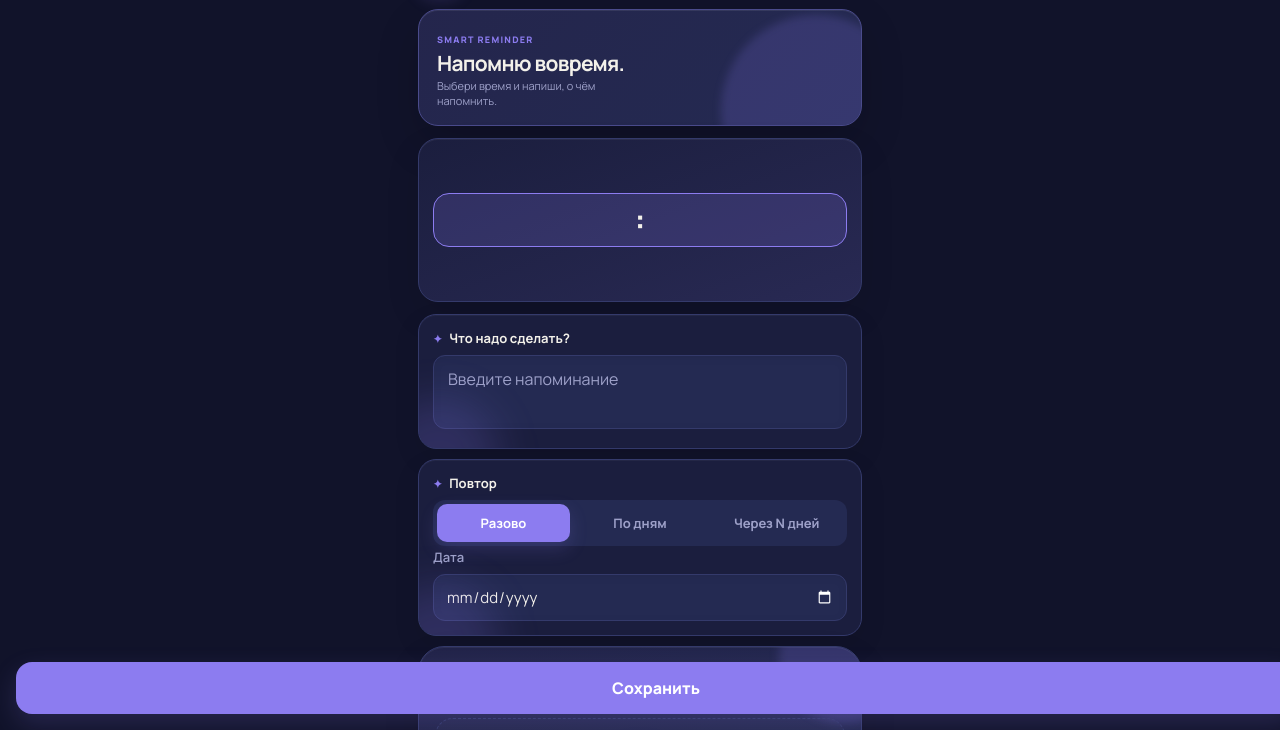
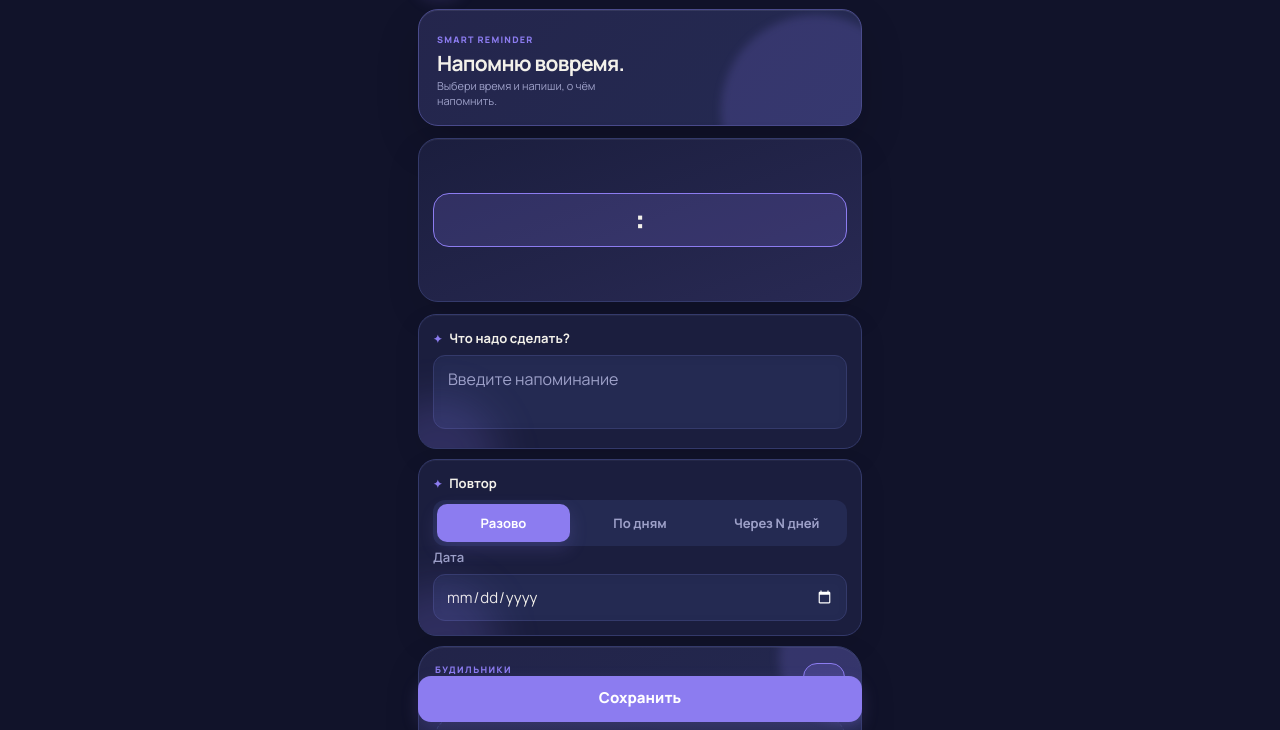
Before and after one commit to rilom84926-svg/notes-mini-app, a website: page index.html in a window 1280 px wide. Shown: the part 70-800 px from the top of the page. Drawn offline with Linux system fonts and the light colour scheme; a script that the page names is missing.

Commit message:
Add files via upload

```diff
--- a/style.css
+++ b/style.css
@@ -226,8 +226,10 @@ body {
   scrollbar-width: none;
   touch-action: pan-y;
   -webkit-overflow-scrolling: touch;
-  mask-image: linear-gradient(to bottom, transparent 0, #000 36%, #000 64%, transparent 100%);
-  -webkit-mask-image: linear-gradient(to bottom, transparent 0, #000 36%, #000 64%, transparent 100%);
+  /* Не используем CSS mask: Telegram WebView на некоторых устройствах
+     отрисовывает замаскированные элементы как пустые. */
+  mask-image: none;
+  -webkit-mask-image: none;
 }
 .time-wheel::-webkit-scrollbar { display: none; }
 
@@ -241,6 +243,8 @@ body {
   font-weight: 700;
   font-variant-numeric: tabular-nums;
   color: var(--text-dim);
+  line-height: 54px;
+  opacity: 1;
   transition: color .15s ease;
   user-select: none;
   -webkit-user-select: none;
@@ -1100,20 +1104,32 @@ body::after { right: -120px; top: 420px; background: var(--sunrise); }
 /* FINAL FIX: stable wheel + always-visible save button */
 .time-wheel { scroll-snap-type: y mandatory; }
 .time-wheel .cell { height: 54px; }
-.save-bar { position: sticky; bottom: calc(env(safe-area-inset-bottom, 0px) + 8px); z-index: 20; margin: 14px 0 4px; }
+.save-bar {
+  position: sticky;
+  bottom: calc(env(safe-area-inset-bottom, 0px) + 8px);
+  z-index: 20;
+  margin: 12px 0 4px;
+  padding: 0;
+}
 .save-fallback {
+  position: static;
   display: block;
+  box-sizing: border-box;
   width: 100%;
-  min-height: 52px;
-  padding: 13px 18px;
+  max-width: 100%;
+  min-height: 46px;
+  height: 46px;
+  padding: 8px 14px;
+  margin: 0;
   border: 0;
-  border-radius: 16px;
+  border-radius: 13px;
   background: var(--accent);
   color: #fff;
   font: inherit;
-  font-size: 16px;
+  font-size: 15px;
+  line-height: 1.1;
   font-weight: 800;
-  box-shadow: 0 10px 26px var(--accent-soft);
+  box-shadow: 0 7px 18px var(--accent-soft);
   cursor: pointer;
 }
 .save-fallback:disabled { opacity: .45; cursor: default; box-shadow: none; }
```
